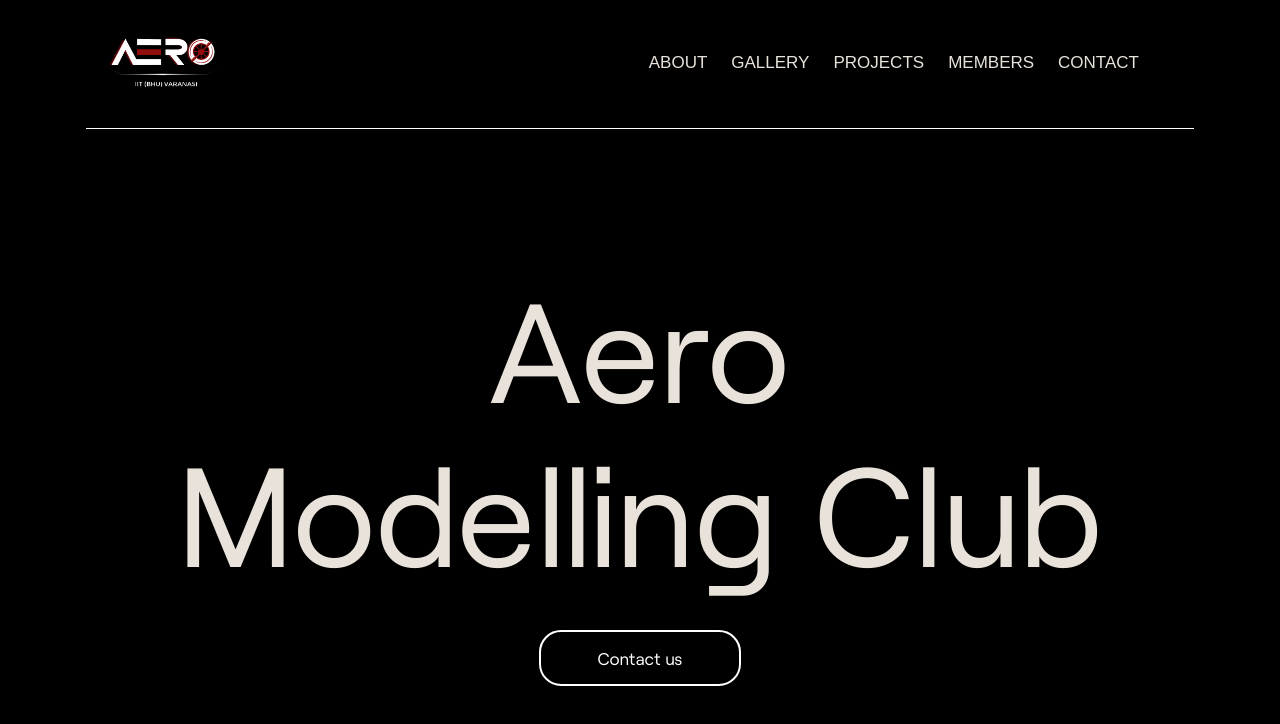
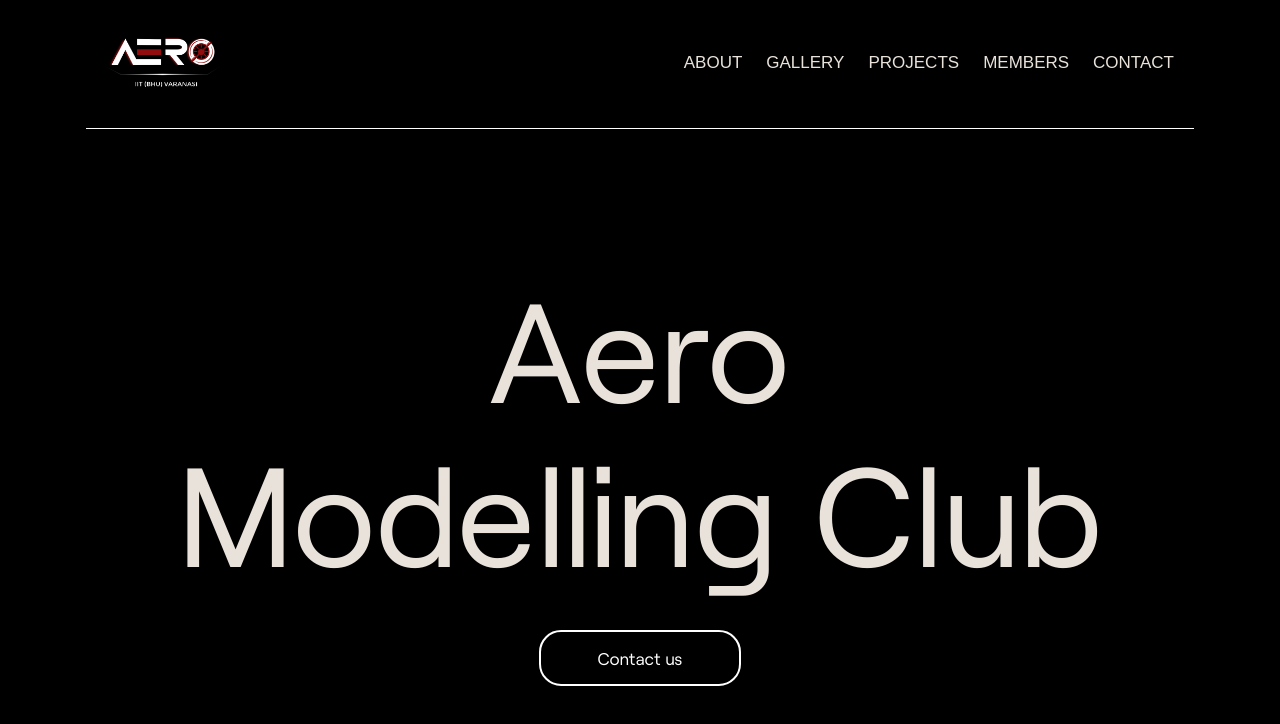
Before and after one commit to AMC-website/Frontend, a Next.js app: page / in a window 1280 px wide. Shown: the top 724 px of the page. Built offline with nearby package versions, Linux system fonts and the light colour scheme.

Commit message:
removed padding right in nav

```diff
--- a/src/components/Navbar/Navbar.tsx
+++ b/src/components/Navbar/Navbar.tsx
@@ -180,7 +180,6 @@ function Navbar() {
                             justifyContent: breakPoint ? "space-between" : "center",
                             alignItems: breakPoint ? "center" : "end",
                             backgroundColor: "black",
-                            paddingRight: "35px",
                             paddingTop: breakPoint ? "" : "13vh",
                             boxSizing: "border-box",
                         }}
```
